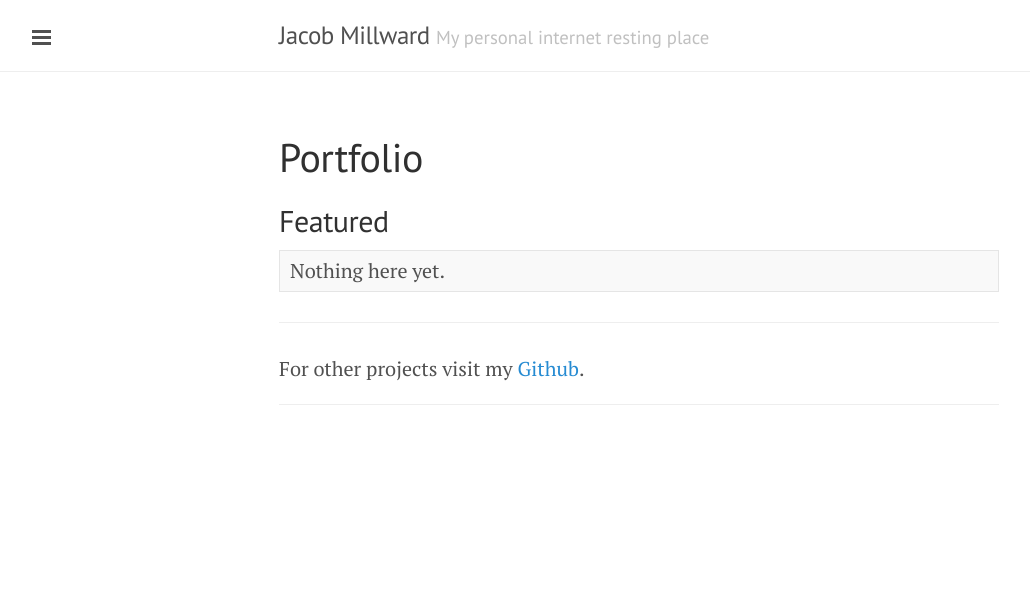
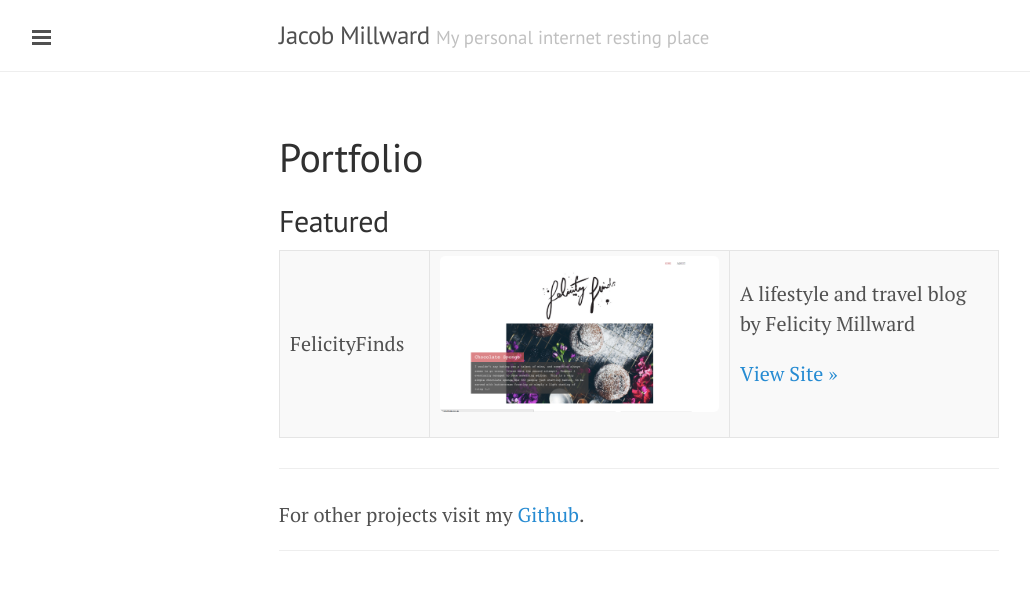
Before and after one commit to JacobMillward/blog, a Jekyll site: the page built from portfolio.md, in a window 1280 px wide. Shown: the top 590 px of the page, without its empty margins (1-1031 px from the left). Built offline with Jekyll 4.4.1, drawn with Linux system fonts in a browser that asks for light colours; Markdown is read by kramdown in place of the engine named in the settings.

Commit message:
Add FelicityFinds to portfolio

```diff
--- a/_data/projects.yml
+++ b/_data/projects.yml
@@ -1,4 +1,10 @@
 # - name: Test Project 1
 #   image_url: img/portfolio/img1.png
 #   description: This is a project description. It provides a brief overview of how a project should be displayed. A download link is below
-#   download_url: "#"
+#   url: "#"
+#	action_call: View Site
+- name: FelicityFinds
+  image_url: img/portfolio/FFinds.png
+  description: A lifestyle and travel blog by Felicity Millward
+  url: "http://felicityfinds.co.uk/"
+  action_call: View Site
```
Also changed, not shown: img/portfolio/FFinds.png (added).
